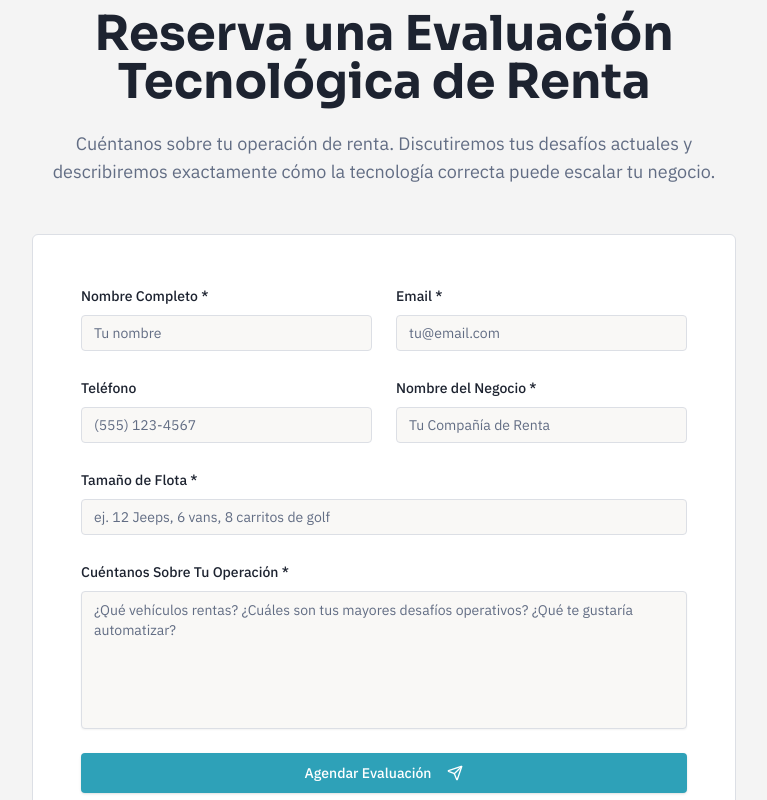
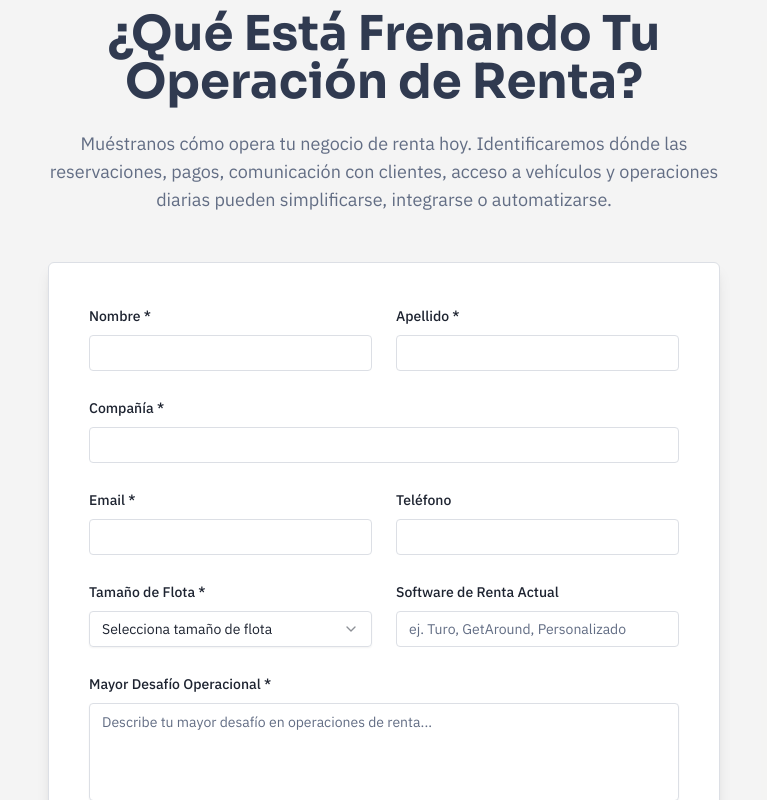
Before and after one commit to EkilibriumTechnologies/Ekilibrium-Technologies-Website, a Next.js app: page /es in a window 1280 px wide. Shown: the part 10120-10920 px from the top of the page, without its empty margins (256-1023 px from the left). Built offline with nearby package versions, Linux system fonts and the light colour scheme.

Commit message:
fix(i18n): refactor spanish form and add error states

```diff
--- a/src/components/home/LeadFormSection-es.tsx
+++ b/src/components/home/LeadFormSection-es.tsx
@@ -1,61 +1,89 @@
 import { useState } from "react";
-import { Send, CheckCircle } from "lucide-react";
 import { Button } from "@/components/ui/button";
 import { Input } from "@/components/ui/input";
+import { Label } from "@/components/ui/label";
 import { Textarea } from "@/components/ui/textarea";
-import { Label } from "@/components/ui/label";
-import { Card } from "@/components/ui/card";
+import {
+  Select,
+  SelectContent,
+  SelectItem,
+  SelectTrigger,
+  SelectValue,
+} from "@/components/ui/select";
 
 export function LeadFormSectionEs() {
-  const [formData, setFormData] = useState({
-    name: "",
-    email: "",
-    phone: "",
-    businessName: "",
-    fleetSize: "",
-    message: "",
-  });
-  const [submitted, setSubmitted] = useState(false);
   const [isSubmitting, setIsSubmitting] = useState(false);
+  const [isSubmitted, setIsSubmitted] = useState(false);
+  const [error, setError] = useState<string | null>(null);
 
-  const handleSubmit = async (e: React.FormEvent) => {
+  const handleSubmit = async (e: React.FormEvent<HTMLFormElement>) => {
     e.preventDefault();
     setIsSubmitting(true);
+    setError(null);
 
-    await new Promise((resolve) => setTimeout(resolve, 1000));
+    const formData = new FormData(e.currentTarget);
+    const data = Object.fromEntries(formData.entries());
 
-    console.log("Formulario enviado:", formData);
-    setSubmitted(true);
+    try {
+      // Form submission endpoint - configure in environment variables
+      const endpoint = process.env.NEXT_PUBLIC_FORM_ENDPOINT || "/api/submit-lead";
+
+      const response = await fetch(endpoint, {
+        method: "POST",
+        headers: {
+          "Content-Type": "application/json",
+        },
+        body: JSON.stringify(data),
+      });
+
+      if (response.ok) {
+        setIsSubmitted(true);
+        (e.target as HTMLFormElement).reset();
+      } else {
+        setError("Hubo un problema al enviar tu solicitud. Por favor intenta de nuevo.");
+      }
+    } catch (error) {
+      console.error("Form submission error:", error);
+      setError("Hubo un problema al enviar tu solicitud. Por favor intenta de nuevo.");
+    } finally {
       setIsSubmitting(false);
+    }
   };
 
-  const handleChange = (e: React.ChangeEvent<HTMLInputElement | HTMLTextAreaElement>) => {
-    setFormData({
-      ...formData,
-      [e.target.name]: e.target.value,
-    });
-  };
-
-  if (submitted) {
+  if (isSubmitted) {
     return (
       <section id="contact" className="py-20 md:py-32 bg-muted/30">
-        <div className="container max-w-2xl">
-          <Card className="p-12 text-center bg-card border-border">
+        <div className="container">
+          <div className="max-w-2xl mx-auto bg-card rounded-lg border border-border shadow-lg p-8 md:p-12 text-center">
             <div className="w-16 h-16 rounded-full bg-accent/10 flex items-center justify-center mx-auto mb-6">
-              <CheckCircle className="h-8 w-8 text-accent" />
+              <svg
+                className="w-8 h-8 text-accent"
+                fill="none"
+                stroke="currentColor"
+                viewBox="0 0 24 24"
+              >
+                <path
+                  strokeLinecap="round"
+                  strokeLinejoin="round"
+                  strokeWidth={2}
+                  d="M5 13l4 4L19 7"
+                />
+              </svg>
             </div>
-            <h3 className="text-2xl font-semibold text-foreground mb-4">¡Gracias por tu Interés!</h3>
+            <h3 className="text-2xl font-heading font-bold text-primary mb-4">
+              Solicitud Recibida
+            </h3>
             <p className="text-muted-foreground mb-6">
-              Nos comunicaremos contigo dentro de 1 día hábil para discutir tus necesidades de tecnología de renta y agendar tu evaluación.
+              Revisaremos tu operación de renta y nos comunicaremos para discutir cómo Ekilibrium puede ayudarte.
             </p>
             <Button
               variant="outline"
-              onClick={() => setSubmitted(false)}
-              className="border-border hover:bg-muted/50"
+              onClick={() => setIsSubmitted(false)}
+              className="border-accent text-accent hover:bg-accent/10"
             >
-              Enviar Otra Consulta
+              Enviar Otra Solicitud
             </Button>
-          </Card>
+          </div>
         </div>
       </section>
     );
@@ -63,113 +91,117 @@ export function LeadFormSectionEs() {
 
   return (
     <section id="contact" className="py-20 md:py-32 bg-muted/30">
-      <div className="container max-w-3xl">
+      <div className="container">
+        <div className="max-w-2xl mx-auto">
           <div className="text-center mb-12">
-          <h2 className="text-3xl md:text-4xl lg:text-5xl font-bold text-foreground mb-6">
-            Reserva una Evaluación Tecnológica de Renta
+            <h2 className="text-3xl md:text-4xl lg:text-5xl font-heading font-bold text-primary mb-6">
+              ¿Qué Está Frenando Tu Operación de Renta?
             </h2>
-          <p className="text-lg text-muted-foreground max-w-2xl mx-auto">
-            Cuéntanos sobre tu operación de renta. Discutiremos tus desafíos actuales y describiremos exactamente cómo la tecnología correcta puede escalar tu negocio.
+            <p className="text-lg text-muted-foreground">
+              Muéstranos cómo opera tu negocio de renta hoy. Identificaremos dónde las reservaciones, pagos, comunicación con clientes, acceso a vehículos y operaciones diarias pueden simplificarse, integrarse o automatizarse.
             </p>
           </div>
 
-        <Card className="p-8 md:p-12 bg-card border-border">
+          <div className="bg-card rounded-lg border border-border shadow-lg p-8 md:p-10">
             <form onSubmit={handleSubmit} className="space-y-6">
               <div className="grid md:grid-cols-2 gap-6">
                 <div className="space-y-2">
-                <Label htmlFor="name" className="text-foreground">
-                  Nombre Completo *
-                </Label>
+                  <Label htmlFor="firstName">Nombre *</Label>
                   <Input
-                  id="name"
-                  name="name"
+                    id="firstName"
+                    name="firstName"
                     required
-                  value={formData.name}
-                  onChange={handleChange}
-                  className="bg-background border-border"
-                  placeholder="Tu nombre"
+                    className="border-border"
+                  />
+                </div>
+                <div className="space-y-2">
+                  <Label htmlFor="lastName">Apellido *</Label>
+                  <Input
+                    id="lastName"
+                    name="lastName"
+                    required
+                    className="border-border"
+                  />
+                </div>
+              </div>
+
+              <div className="space-y-2">
+                <Label htmlFor="company">Compañía *</Label>
+                <Input
+                  id="company"
+                  name="company"
+                  required
+                  className="border-border"
                 />
               </div>
 
+              <div className="grid md:grid-cols-2 gap-6">
                 <div className="space-y-2">
-                <Label htmlFor="email" className="text-foreground">
-                  Email *
-                </Label>
+                  <Label htmlFor="email">Email *</Label>
                   <Input
                     id="email"
                     name="email"
                     type="email"
                     required
-                  value={formData.email}
-                  onChange={handleChange}
-                  className="bg-background border-border"
-                  placeholder="tu@email.com"
+                    className="border-border"
+                  />
+                </div>
+                <div className="space-y-2">
+                  <Label htmlFor="phone">Teléfono</Label>
+                  <Input
+                    id="phone"
+                    name="phone"
+                    type="tel"
+                    className="border-border"
                   />
                 </div>
               </div>
 
               <div className="grid md:grid-cols-2 gap-6">
                 <div className="space-y-2">
-                <Label htmlFor="phone" className="text-foreground">
-                  Teléfono
-                </Label>
+                  <Label htmlFor="fleetSize">Tamaño de Flota *</Label>
+                  <Select name="fleetSize" required>
+                    <SelectTrigger className="border-border">
+                      <SelectValue placeholder="Selecciona tamaño de flota" />
+                    </SelectTrigger>
+                    <SelectContent>
+                      <SelectItem value="1-5">1-5 vehículos</SelectItem>
+                      <SelectItem value="6-10">6-10 vehículos</SelectItem>
+                      <SelectItem value="11-25">11-25 vehículos</SelectItem>
+                      <SelectItem value="26-50">26-50 vehículos</SelectItem>
+                      <SelectItem value="51-100">51-100 vehículos</SelectItem>
+                      <SelectItem value="100+">100+ vehículos</SelectItem>
+                    </SelectContent>
+                  </Select>
+                </div>
+                <div className="space-y-2">
+                  <Label htmlFor="currentSoftware">Software de Renta Actual</Label>
                   <Input
-                  id="phone"
-                  name="phone"
-                  type="tel"
-                  value={formData.phone}
-                  onChange={handleChange}
-                  className="bg-background border-border"
-                  placeholder="(555) 123-4567"
-                />
-              </div>
-
-              <div className="space-y-2">
-                <Label htmlFor="businessName" className="text-foreground">
-                  Nombre del Negocio *
-                </Label>
-                <Input
-                  id="businessName"
-                  name="businessName"
-                  required
-                  value={formData.businessName}
-                  onChange={handleChange}
-                  className="bg-background border-border"
-                  placeholder="Tu Compañía de Renta"
+                    id="currentSoftware"
+                    name="currentSoftware"
+                    placeholder="ej. Turo, GetAround, Personalizado"
+                    className="border-border"
                   />
                 </div>
               </div>
 
               <div className="space-y-2">
-              <Label htmlFor="fleetSize" className="text-foreground">
-                Tamaño de Flota *
-              </Label>
-              <Input
-                id="fleetSize"
-                name="fleetSize"
+                <Label htmlFor="challenge">Mayor Desafío Operacional *</Label>
+                <Textarea
+                  id="challenge"
+                  name="challenge"
+                  rows={4}
+                  placeholder="Describe tu mayor desafío en operaciones de renta..."
+                  className="border-border resize-none"
                   required
-                value={formData.fleetSize}
-                onChange={handleChange}
-                className="bg-background border-border"
-                placeholder="ej. 12 Jeeps, 6 vans, 8 carritos de golf"
                 />
               </div>
 
-            <div className="space-y-2">
-              <Label htmlFor="message" className="text-foreground">
-                Cuéntanos Sobre Tu Operación *
-              </Label>
-              <Textarea
-                id="message"
-                name="message"
-                required
-                value={formData.message}
-                onChange={handleChange}
-                rows={6}
-                className="bg-background border-border resize-none"
-                placeholder="¿Qué vehículos rentas? ¿Cuáles son tus mayores desafíos operativos? ¿Qué te gustaría automatizar?"
-              />
+              {error && (
+                <div className="p-4 rounded-lg bg-destructive/10 border border-destructive/20 text-destructive text-sm">
+                  {error}
                 </div>
+              )}
 
               <Button
                 type="submit"
@@ -177,21 +209,15 @@ export function LeadFormSectionEs() {
                 disabled={isSubmitting}
                 className="w-full bg-accent hover:bg-accent/90 text-accent-foreground"
               >
-              {isSubmitting ? (
-                "Enviando..."
-              ) : (
-                <>
-                  Agendar Evaluación
-                  <Send className="ml-2 h-4 w-4" />
-                </>
-              )}
+                {isSubmitting ? "Enviando..." : "Reservar Evaluación Tecnológica"}
               </Button>
+            </form>
 
-            <p className="text-sm text-muted-foreground text-center">
-              Nos comunicaremos dentro de 1 día hábil para agendar una llamada de evaluación de 30 minutos.
+            <p className="text-xs text-muted-foreground text-center mt-6">
+              Respetamos tu privacidad. Tu información solo se usará para contactarte sobre soluciones de tecnología de renta.
             </p>
-          </form>
-        </Card>
+          </div>
+        </div>
       </div>
     </section>
   );
--- a/src/components/home/LeadFormSection.tsx
+++ b/src/components/home/LeadFormSection.tsx
@@ -14,10 +14,12 @@ import {
 export function LeadFormSection() {
   const [isSubmitting, setIsSubmitting] = useState(false);
   const [isSubmitted, setIsSubmitted] = useState(false);
+  const [error, setError] = useState<string | null>(null);
 
   const handleSubmit = async (e: React.FormEvent<HTMLFormElement>) => {
     e.preventDefault();
     setIsSubmitting(true);
+    setError(null);
 
     const formData = new FormData(e.currentTarget);
     const data = Object.fromEntries(formData.entries());
@@ -37,10 +39,12 @@ export function LeadFormSection() {
       if (response.ok) {
         setIsSubmitted(true);
         (e.target as HTMLFormElement).reset();
+      } else {
+        setError("There was a problem submitting your request. Please try again.");
       }
     } catch (error) {
       console.error("Form submission error:", error);
-      // In production, you'd want proper error handling here
+      setError("There was a problem submitting your request. Please try again.");
     } finally {
       setIsSubmitting(false);
     }
@@ -193,6 +197,12 @@ export function LeadFormSection() {
                 />
               </div>
 
+              {error && (
+                <div className="p-4 rounded-lg bg-destructive/10 border border-destructive/20 text-destructive text-sm">
+                  {error}
+                </div>
+              )}
+
               <Button
                 type="submit"
                 size="lg"
```
Lines whose indentation alone changed are shown as unchanged.
